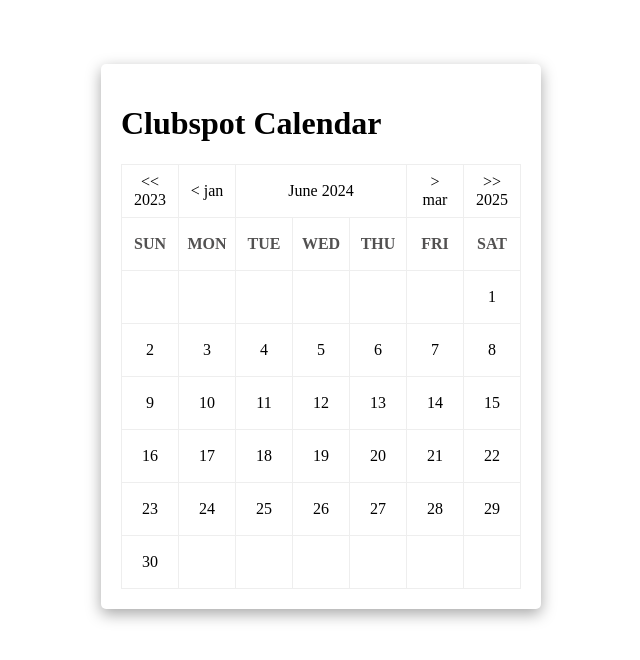
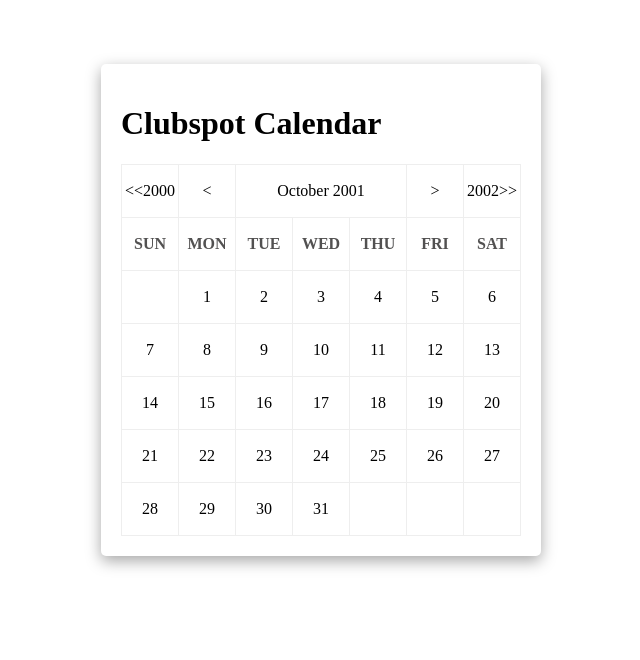
Before and after one commit to amoulton32/cs-calendar-ali, a React (Vite) app: page / in a window 1280 px wide. Shown: the top 660 px of the page, without its empty margins (319-959 px from the left). Built offline with nearby package versions, Linux system fonts and the light colour scheme.

Commit message:
corrected month/year
correct month/year displayed
TODO: add button func

```diff
--- a/src/App.jsx
+++ b/src/App.jsx
@@ -2,7 +2,7 @@
 import Calendar from './CalendarComponents/Calendar'
 
 function App() {
-  const [currentDate, setCurrentDate] = useState(new Date());
+  const [currentDate, setCurrentDate] = useState(new Date("2001-10-03"));
   return (
     <>
       <div className='app'>
--- a/src/CalendarComponents/Calendar.jsx
+++ b/src/CalendarComponents/Calendar.jsx
@@ -1,7 +1,7 @@
 import React from 'react';
 import CalCell from './CalCell'
 import './Calendar.css'
-import { startOfMonth, endOfMonth, differenceInDays, getMonth , getDaysInMonth, format, getDay} from 'date-fns'
+import { startOfMonth, endOfMonth, differenceInDays, getMonth , getDaysInMonth, format, getDay, getYear} from 'date-fns'
 
 const weekDays = ["SUN", "MON", "TUE", "WED", "THU", "FRI", "SAT"];
 
@@ -18,17 +18,19 @@
 
 
   const monthName = format(selDate, 'MMMM');
+  const curYear = getYear(selDate)
+
 
   return (
 
       <div className="calendar-container">
         <h1>Clubspot Calendar</h1>
         <div className='grid'>
-            <CalCell>{"<<"} 2023</CalCell>
-            <CalCell>{"<"} jan</CalCell>
-            <CalCell className='month-title'>{monthName} 2024</CalCell>
-            <CalCell>{">"} mar</CalCell>
-            <CalCell>{">>"} 2025</CalCell>
+            <CalCell> {"<<"}{curYear - 1}</CalCell>
+            <CalCell>{"<"}</CalCell>
+            <CalCell className='month-title'>{monthName} {curYear}</CalCell>
+            <CalCell>{">"}</CalCell>
+            <CalCell>{curYear +1}{">>"} </CalCell>
 
             {/* DAYS TITLES */}
             {weekDays.map((day) => {
```
